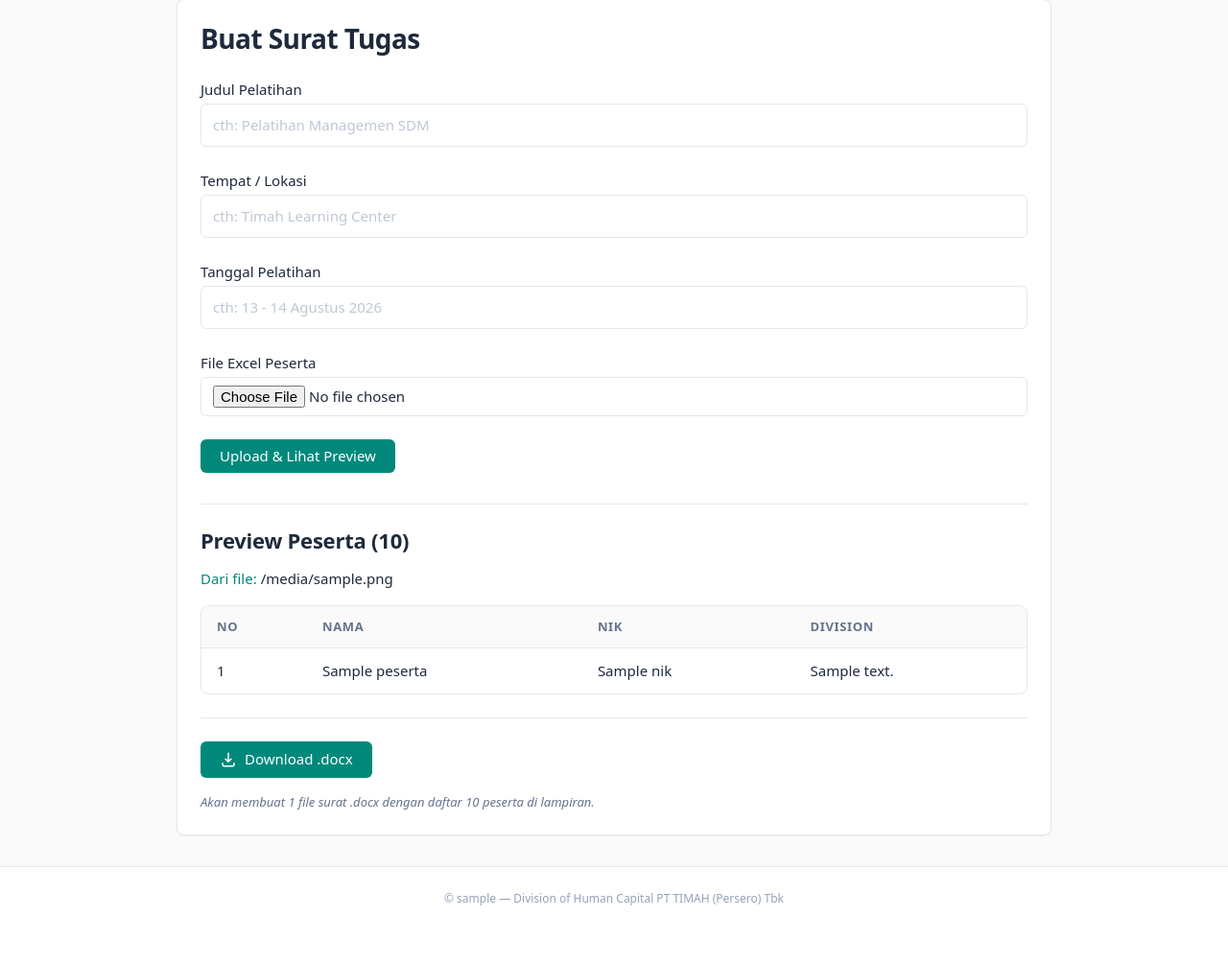
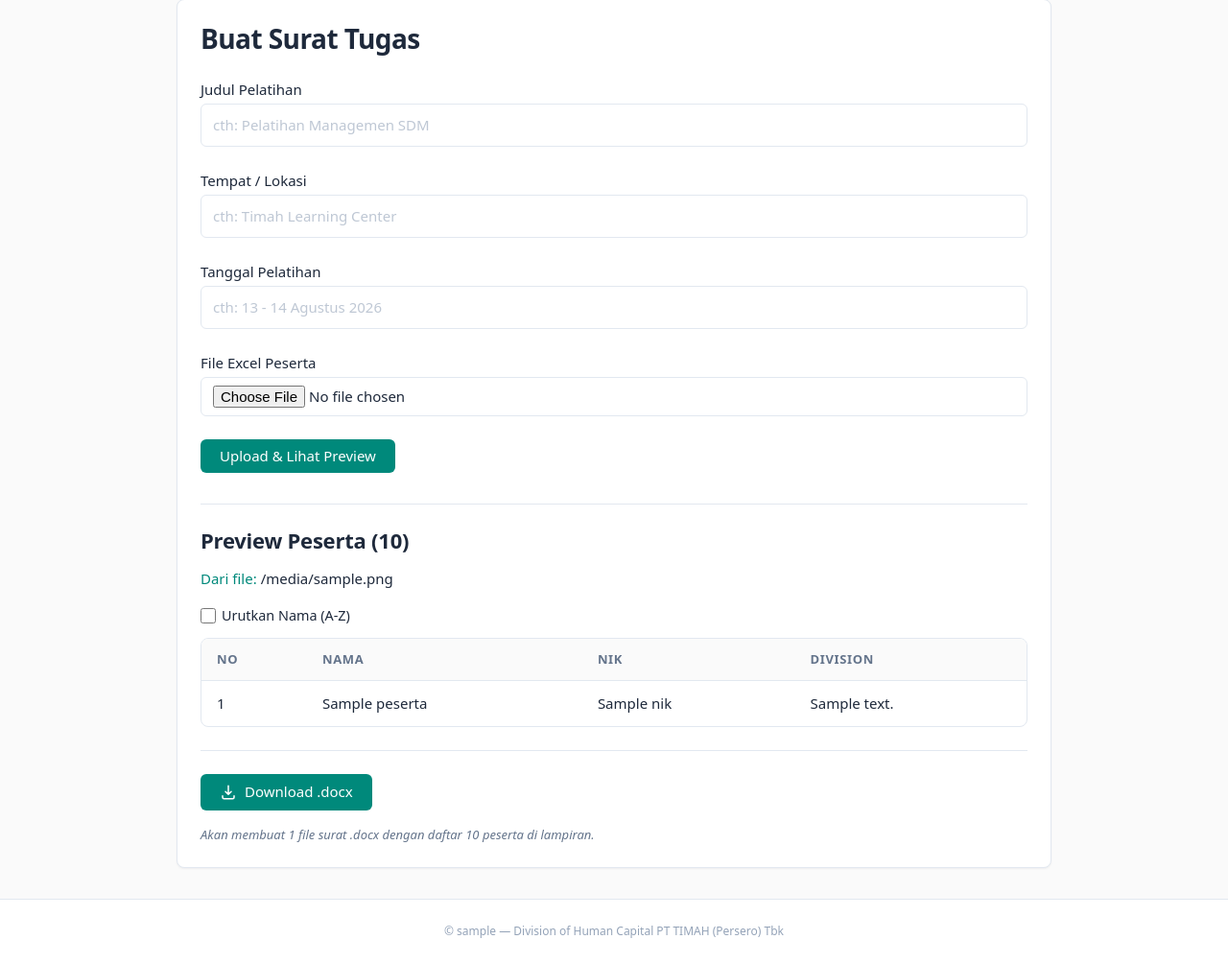
Before and after one commit to rizalnurdin093-sketch/surat-tugas-generator, a Flask app: template templates/index.html in a window 1280 px wide. Shown: the part 97-1101 px from the top of the page at 96% size. Before the commit the page ends 1041 px from the top, so only its background shows below. Run offline with Flask 3, Linux system fonts and the light colour scheme; the template is opened without the code that fills it: most values are stand-ins (such as "Sample title", 1, 10 or a date in 2020).

Commit message:
Fitur: opsi urutkan nama A-Z pada tabel peserta preview (checkbox, default urut file)
- Checkbox 'Urutkan Nama (A-Z)' di atas tabel peserta
- JS sort by NAMA saat dicentang, kembali ke urut asli saat tidak
- Kolom NO otomatis dihitung ulang

```diff
--- a/templates/index.html
+++ b/templates/index.html
@@ -28,8 +28,12 @@
     <div class="preview-section">
         <h2>Preview Peserta ({{ total }})</h2>
         <p class="file-name">Dari file: <strong>{{ file_name }}</strong></p>
+        <label class="sort-toggle" style="display:inline-flex;align-items:center;gap:6px;margin-bottom:.75rem;font-size:.9rem;cursor:pointer;">
+            <input type="checkbox" id="sortNama" style="width:16px;height:16px;accent-color:var(--accent, #00897B);">
+            Urutkan Nama (A-Z)
+        </label>
         <div class="table-wrap">
-            <table class="peserta-table">
+            <table class="peserta-table" id="pesertaTable">
                 <thead>
                     <tr><th>NO</th><th>NAMA</th><th>NIK</th><th>DIVISION</th></tr>
                 </thead>
@@ -58,4 +62,28 @@
     </div>
     {% endif %}
 </div>
+
+<script>
+(function() {
+    const table = document.getElementById('pesertaTable');
+    const checkbox = document.getElementById('sortNama');
+    if (!table || !checkbox) return;
+    // simpan urut asli (default) sekali saja
+    const originalRows = Array.from(table.tBodies[0].rows);
+
+    checkbox.addEventListener('change', function() {
+        const tbody = table.tBodies[0];
+        let rows = originalRows.slice();
+        if (this.checked) {
+            rows.sort(function(a, b) {
+                return a.cells[1].textContent.localeCompare(b.cells[1].textContent, 'id');
+            });
+        }
+        // kosongkan lalu isi ulang
+        rows.forEach(function(r) { tbody.appendChild(r); });
+        // perbarui kolom NO
+        rows.forEach(function(r, i) { r.cells[0].textContent = i + 1; });
+    });
+})();
+</script>
 {% endblock %}
```
